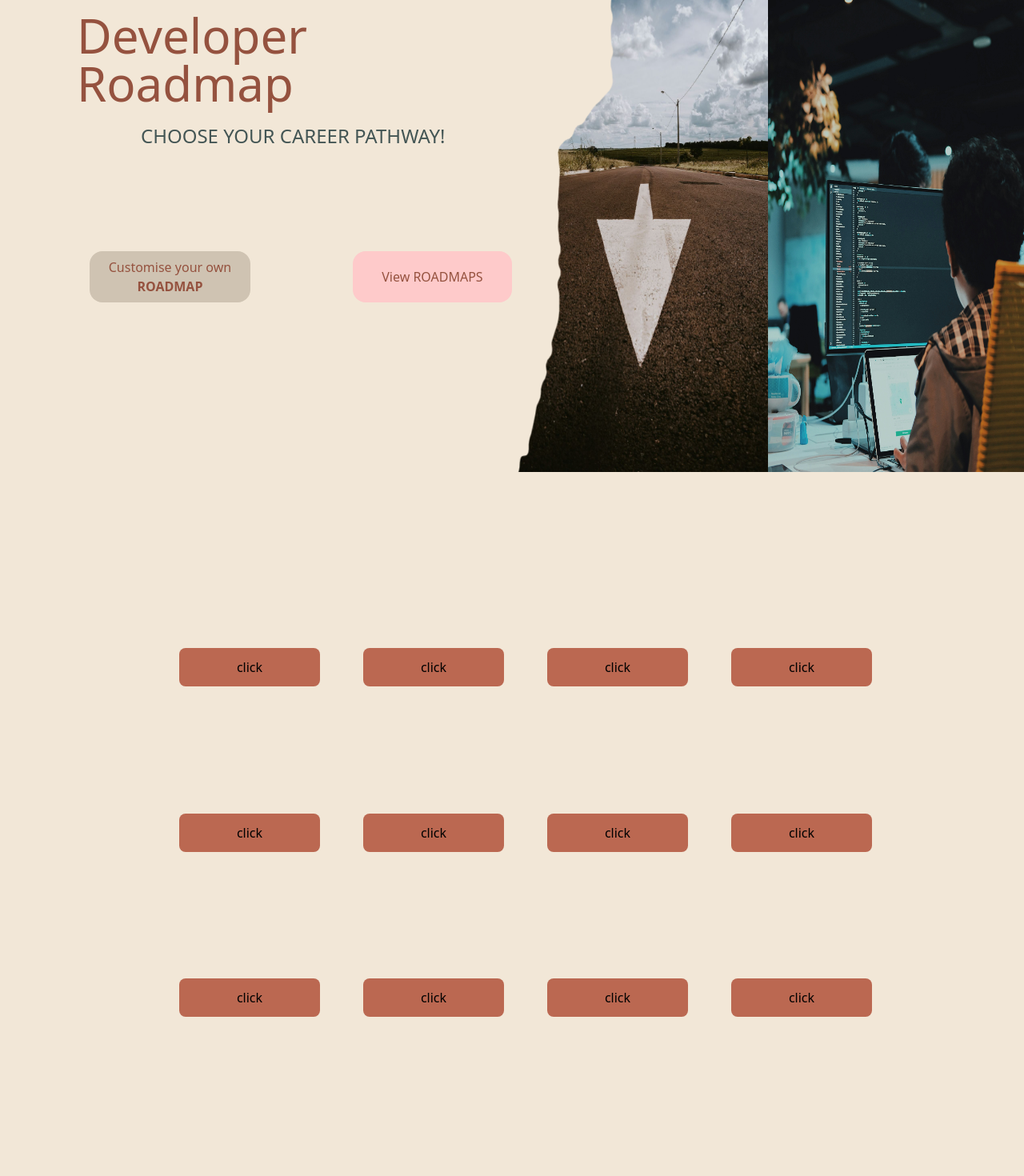
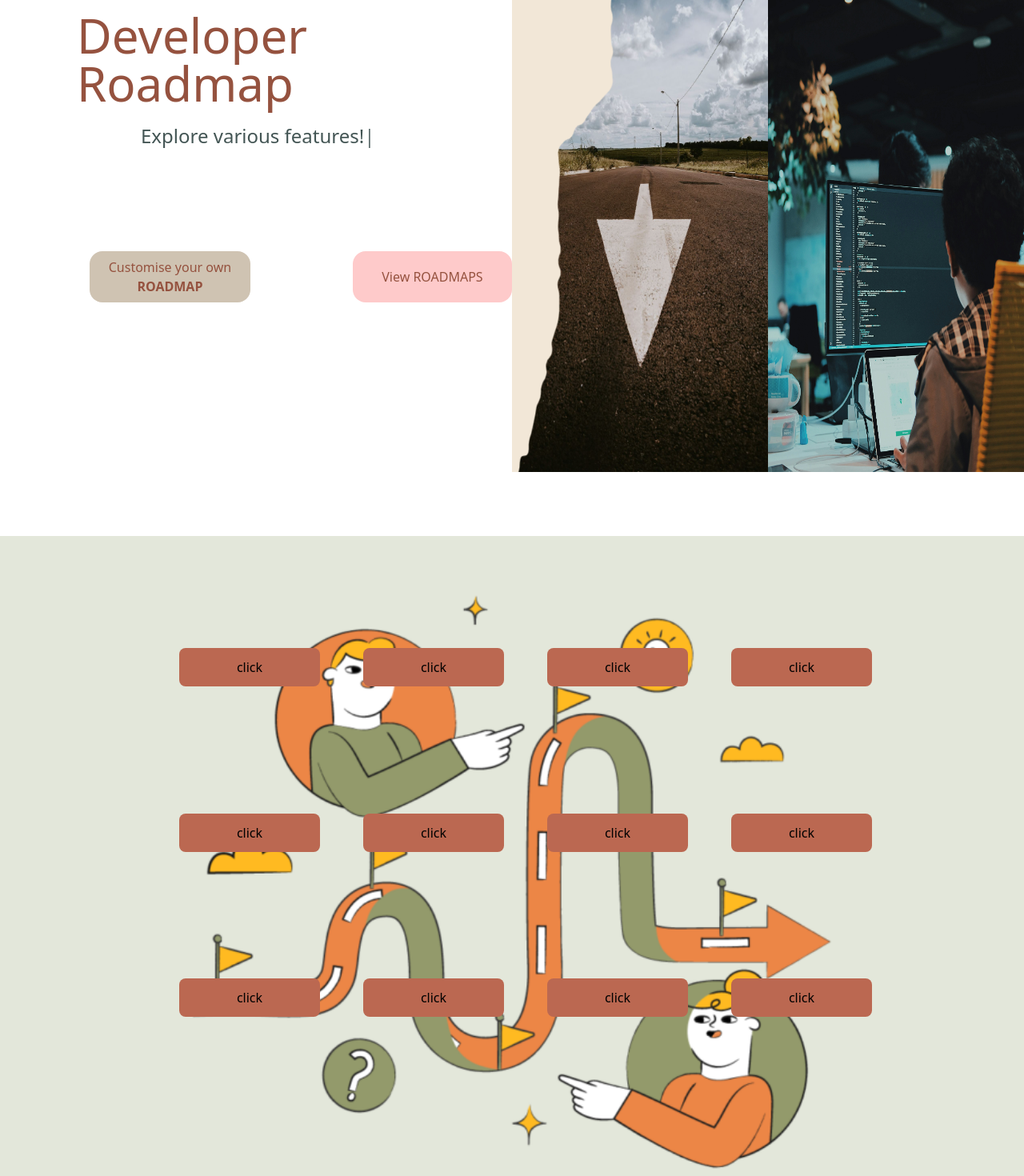
Before and after one commit to mehakSharma2/Zenith, a React (Create React App) app in the folder my-app/: page / in a window 1280 px wide. Shown: the part 278-1748 px from the top of the page at 80% size. Built offline with nearby package versions, Linux system fonts and the light colour scheme.

Commit message:
adding animation in main page

```diff
--- a/my-app/package.json
+++ b/my-app/package.json
@@ -10,6 +10,7 @@
     "react-dom": "^18.3.1",
     "react-router-dom": "^6.27.0",
     "react-scripts": "5.0.1",
+    "typed.js": "^2.1.0",
     "web-vitals": "^2.1.4"
   },
   "scripts": {
--- a/my-app/src/components/Main.js
+++ b/my-app/src/components/Main.js
@@ -1,11 +1,36 @@
 import React from 'react'
 import img1 from './img1.png'
 import img2 from './img2.jpg'
+import bgImg from './bg-img.webp'
 import {Link} from 'react-router-dom';
 import { useNavigate } from "react-router-dom";
+import { useEffect, useRef } from 'react';
+import Typed from 'typed.js';
+
+const TypedComponent = () => {
+     // Create a reference for the DOM element where the animation will be applied
+     const el = useRef(null);
+
+     useEffect(() => {
+       // Initialize Typed.js
+       const typed = new Typed(el.current, {
+         strings: ['Welcome to OUR website!', 'Explore various features!', 'CHOOSE YOUR CAREER PATHWAY!'], // Strings to be typed
+         typeSpeed: 50, // Speed of typing
+         backSpeed: 50, // Speed of deleting text
+         loop: true, // Loop the animation
+       });
+
+       // Destroy Typed instance during cleanup to prevent memory leaks
+       return () => {
+         typed.destroy();
+       };
+     }, []);
+
+     return <span ref={el} />;
+   };
 
 export default function Main(props){
-     document.body.style.backgroundColor = "#f2e7d7"
+     document.body.style.backgroundImage = "#f2e7d7"
 
   const navigate = useNavigate();
 
@@ -17,6 +42,8 @@ export default function Main(props){
 
     navigate("/next-page");
   };
+
+
 
   return (
     <>
@@ -30,7 +57,7 @@ export default function Main(props){
     <div className='w-screen h-screen flex '>
         <div className='h-full w-1/2 '>
           <h1 className='text-6xl ml-24 mt-56 text-[#95523f]'>Developer Roadmap</h1>
-          <h3 className='text-2xl ml-44 mt-5 text-[#435554]'>CHOOSE YOUR CAREER PATHWAY!</h3>
+          <h3 className='text-2xl ml-44 mt-5 text-[#435554]'><TypedComponent /></h3>
 
           <div className='flex mt-32 space-x-32'>
 
@@ -48,7 +75,7 @@ export default function Main(props){
 
     </div>
 
-    <div className='mt-20 w-screen h-screen flex justify-center '>
+    <div className="mt-20 w-screen h-screen flex justify-center bg-cover bg-center " style={{ backgroundImage: `url(${bgImg})`}}>
         <div className='mt-[100px] w-[85%] p-10 pl-32 flex flex-wrap justify-between '>
 
         <div className='w-1/4'>
@@ -146,4 +173,4 @@ export default function Main(props){
 
     </>
   )
-}
+  }
```
Also changed, not shown: my-app/src/components/bg-img.webp (added), 1 other file (tests, documents, lock files or other folders).
